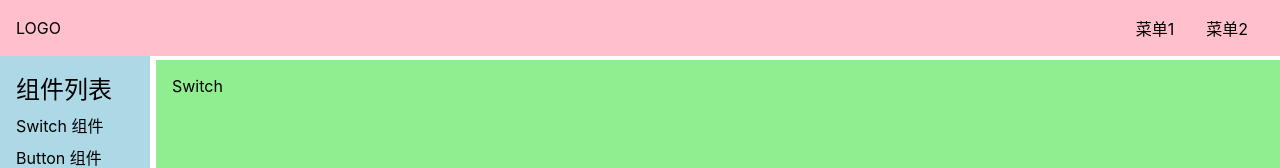
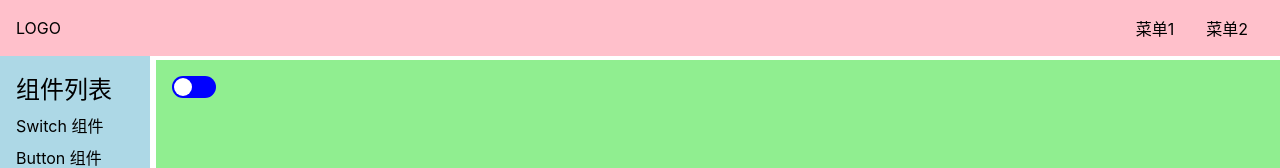
Before and after one commit to adekang/gulu-ui, a Vue app: page /#/doc/switch in a window 1280 px wide. Shown: the top 168 px of the page. Built offline with nearby package versions, Linux system fonts and the light colour scheme.

Commit message:
Switch.vue 的 css

```diff
--- a/src/components/Doc/SwitchDemo.vue
+++ b/src/components/Doc/SwitchDemo.vue
@@ -1,9 +1,17 @@
 <template>
-  <div>Switch</div>
+  <div>
+    <Switch />
+  </div>
 </template>
 
 <script lang='ts'>
-export default {};
+import Switch from '../../lib/Switch.vue';
+
+export default {
+  components: {
+    Switch
+  }
+};
 </script>
 
 <style lang='scss' scoped>
--- /dev/null
+++ b/src/lib/Switch.vue
@@ -0,0 +1,30 @@
+<template>
+  <button><span></span></button>
+</template>
+
+<script lang='ts'>
+export default {};
+</script>
+
+<style lang='scss' scoped>
+$h: 22px;
+$h2: $h - 4px;
+button {
+  height: $h;
+  width: $h*2;
+  border: none;
+  background: blue;
+  border-radius: $h/2;
+  position: relative;
+}
+
+span {
+  position: absolute;
+  top: 2px;
+  left: 2px;
+  height: $h2;
+  width: $h2;
+  background: white;
+  border-radius: $h2 / 2;
+}
+</style>
```
